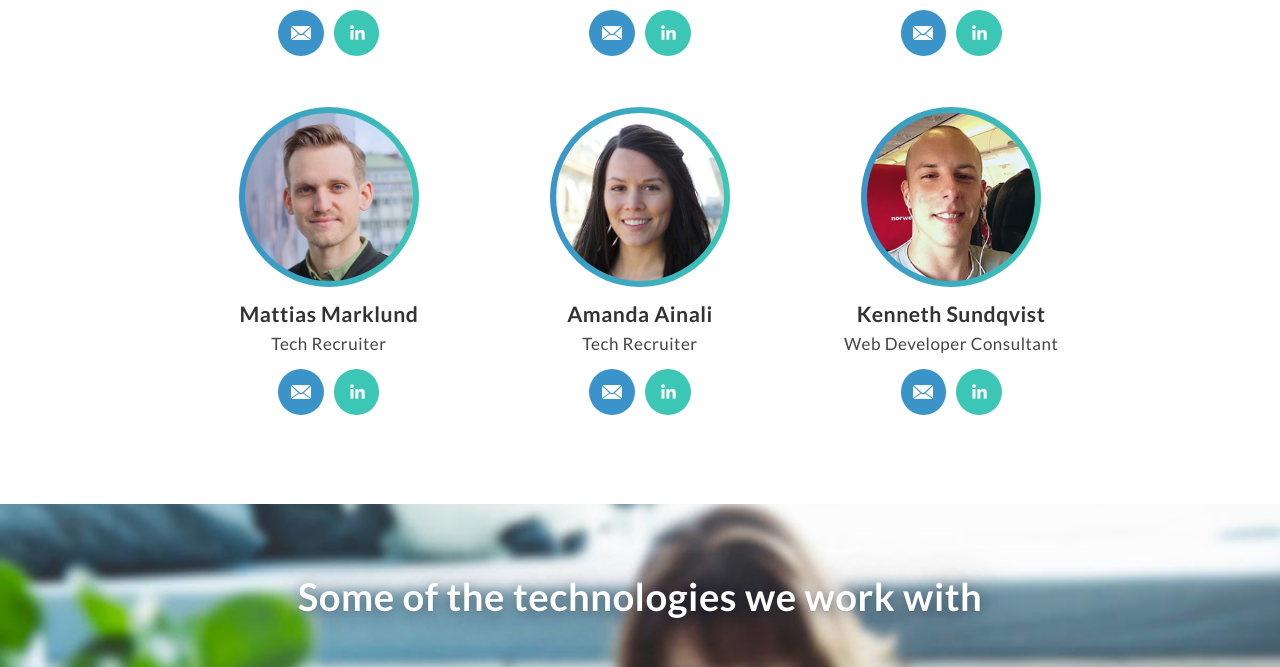
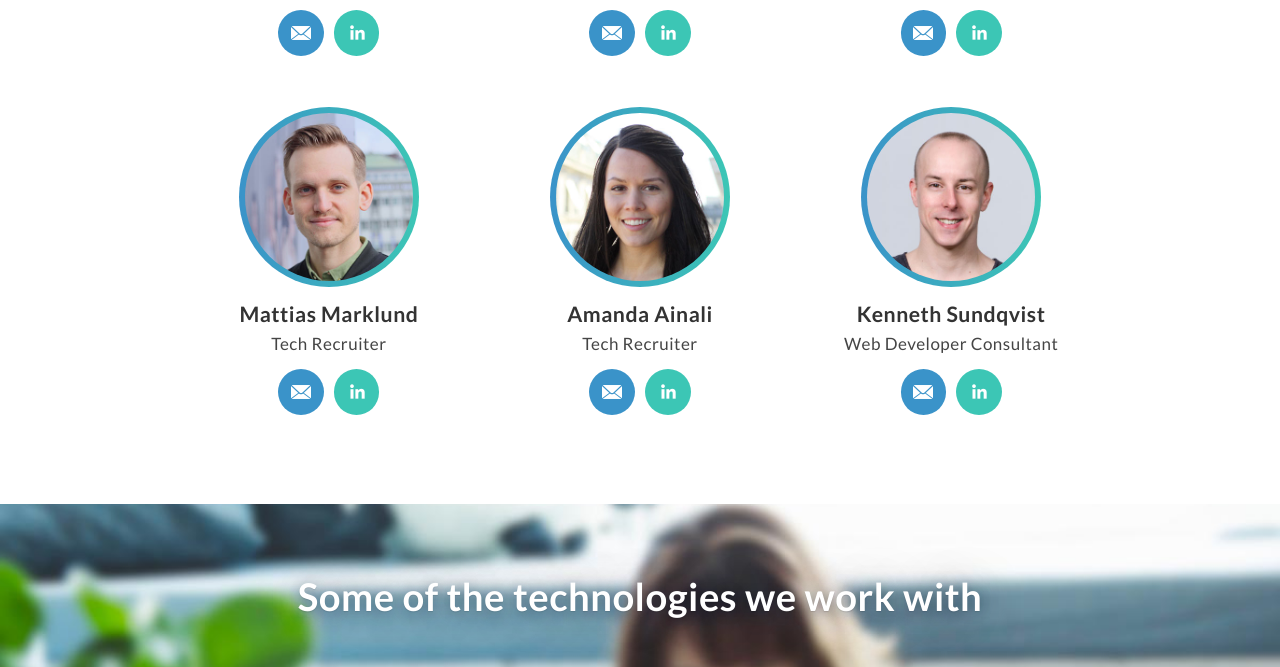
Before and after one commit to SprofTechBrain/sproftechbrain.github.io, a plain HTML site: page index.html in a window 1280 px wide. Shown: the part 2002-2669 px from the top of the page. Drawn offline with Linux system fonts and the light colour scheme.

Commit message:
Use a nicer photo of Kenneth.

```diff
--- a/index.html
+++ b/index.html
@@ -188,7 +188,7 @@
       <h3 class="subHeading">Kenneth Sundqvist</h3>
       <p>Web Developer Consultant</p>
       <p class="section-team-person-picture">
-        <img src="/images/team-profile-pictures/kenneth-sundqvist-240w-v1.jpg" alt="Profile picture of Kenneth Sundqvist">
+        <img src="/images/team-profile-pictures/kenneth-sundqvist-360w-v1.jpg" alt="Profile picture of Kenneth Sundqvist">
       </p>
       <ul class="section-team-person-links">
         <li><a href="mailto:eviloatmeal@gmail.com" class="button button-icon button-blue"><span class="icon icon-email">E-mail Kenneth Sundqvist</span></a></li>
```
Also changed, not shown: images/team-profile-pictures/kenneth-sundqvist-240w-v1.jpg (deleted), images/team-profile-pictures/kenneth-sundqvist-360w-v1.jpg (added), images/team-profile-pictures/kenneth-sundqvist-original.jpg (deleted), images/team-profile-pictures/kenneth-sundqvist-original.png (added).
